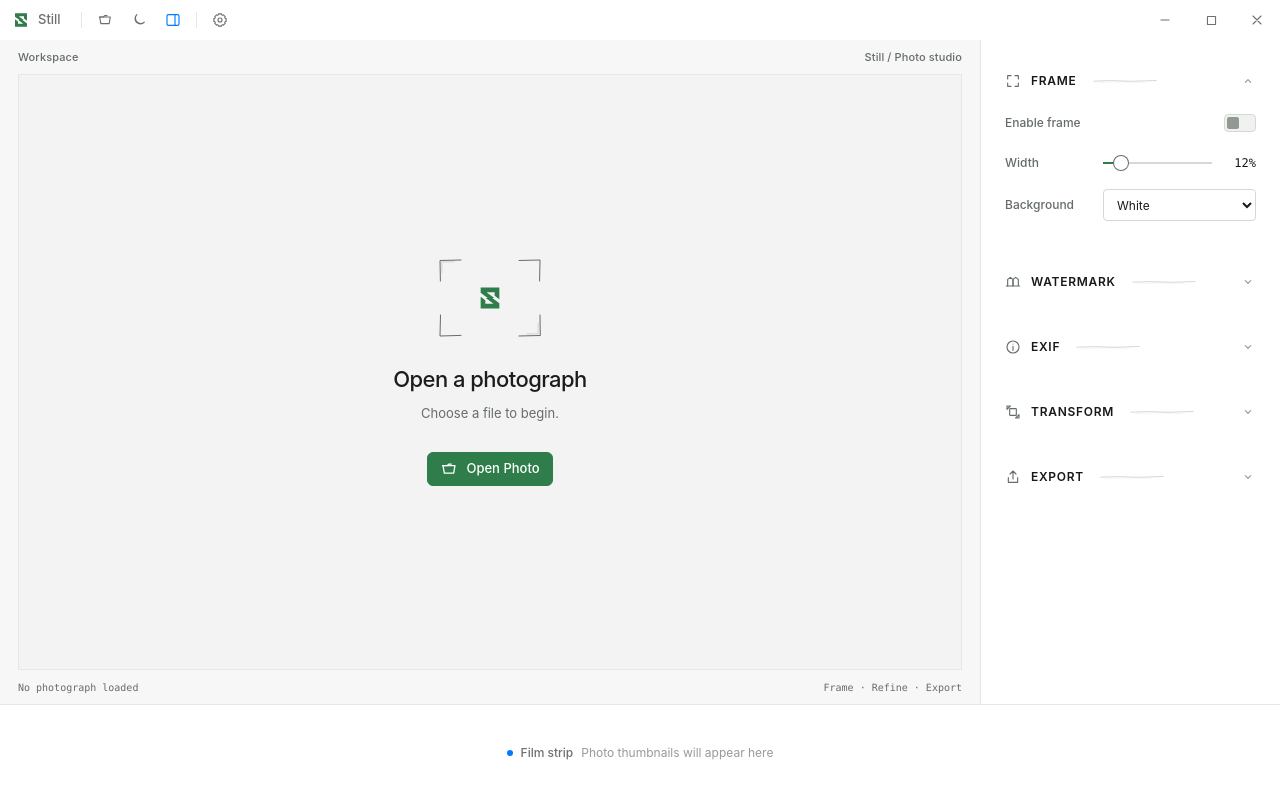
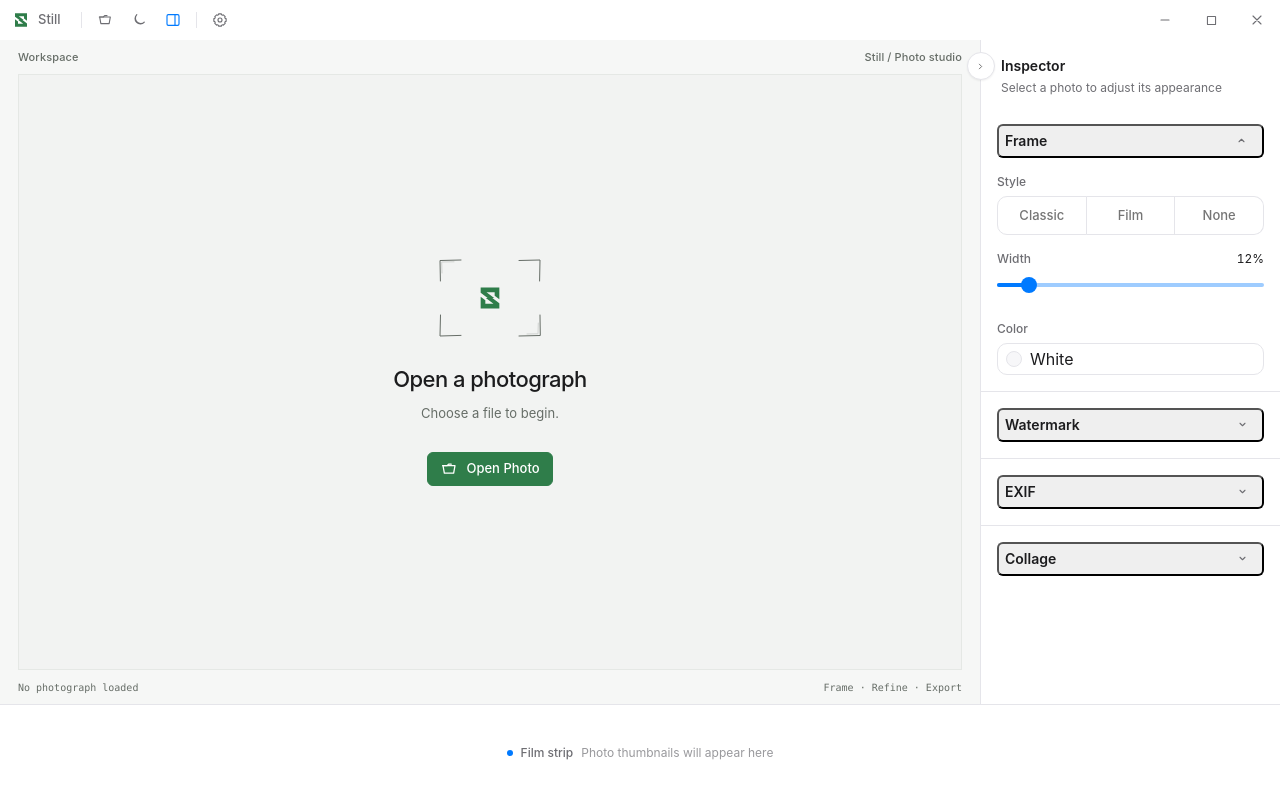
Before and after one commit to modan-photo/still, a React (Vite) app: page / in a window 1280 px wide. Built offline with nearby package versions, Linux system fonts and the light colour scheme.

Commit message:
feat(inspector): add resizable collapsible editing controls

```diff
--- a/src/App.tsx
+++ b/src/App.tsx
@@ -1,13 +1,13 @@
 import { useState } from "react";
 import "./App.css";
 import { Icon } from "./components/Icons";
-import { Inspector } from "./components/Inspector";
 import { Placeholder } from "./components/Placeholder";
 import { CropCorners } from "./components/Sketch";
 import { StillMark } from "./components/StillMark";
 import type { ThemeController } from "./hooks/useTheme";
 import { AppShell } from "./layout/AppShell";
 import { TitleBar } from "./layout/TitleBar";
+import { RightPanel } from "./layout/RightPanel";
 
 type AppProps = {
   theme: ThemeController;
@@ -74,7 +74,12 @@
           </div>
         </main>
       )}
-      rightPanel={<Inspector collapsed={!inspectorOpen} />}
+      rightPanel={(
+        <RightPanel
+          collapsed={!inspectorOpen}
+          onCollapsedChange={(collapsed) => setInspectorOpen(!collapsed)}
+        />
+      )}
       filmStrip={<Placeholder label="Film strip" description="Photo thumbnails will appear here" />}
     />
   );
--- /dev/null
+++ b/src/components/PanelSection.tsx
@@ -0,0 +1,48 @@
+import { Collapse, IconButton } from "@mui/material";
+import { useId, useState, type ReactNode } from "react";
+import { Icon } from "./Icons";
+
+type PanelSectionProps = {
+  title: string;
+  children: ReactNode;
+  defaultOpen?: boolean;
+};
+
+export function PanelSection({ title, children, defaultOpen = false }: PanelSectionProps) {
+  const [open, setOpen] = useState(defaultOpen);
+  const contentId = useId();
+
+  return (
+    <section className="border-b border-subtle px-4 py-4 last:border-b-0">
+      <button
+        className="flex w-full items-center justify-between rounded-sm text-left outline-none transition-colors duration-fast ease-app hover:text-accent focus-visible:outline-2 focus-visible:outline-offset-2 focus-visible:outline-accent"
+        type="button"
+        aria-expanded={open}
+        aria-controls={contentId}
+        onClick={() => setOpen((value) => !value)}
+      >
+        <span className="text-sm font-semibold text-primary">{title}</span>
+        <IconButton
+          component="span"
+          size="small"
+          tabIndex={-1}
+          sx={{
+            width: 28,
+            height: 28,
+            color: "text.secondary",
+            transform: open ? "rotate(180deg)" : "rotate(0deg)",
+            transition: "transform var(--motion-base) var(--motion-easing)",
+          }}
+        >
+          <Icon name="chevron" size={15} />
+        </IconButton>
+      </button>
+
+      <Collapse in={open} timeout={200} easing="var(--motion-easing)" unmountOnExit>
+        <div id={contentId} className="space-y-4 pt-4">
+          {children}
+        </div>
+      </Collapse>
+    </section>
+  );
+}
--- /dev/null
+++ b/src/components/ParamSlider.tsx
@@ -0,0 +1,40 @@
+import { Slider } from "@mui/material";
+import { useState } from "react";
+
+type ParamSliderProps = {
+  label: string;
+  defaultValue: number;
+  min?: number;
+  max?: number;
+  step?: number;
+  suffix?: string;
+};
+
+export function ParamSlider({
+  label,
+  defaultValue,
+  min = 0,
+  max = 100,
+  step = 1,
+  suffix = "",
+}: ParamSliderProps) {
+  const [value, setValue] = useState(defaultValue);
+
+  return (
+    <div>
+      <div className="mb-1 flex items-center justify-between gap-3 text-xs">
+        <span className="font-medium text-secondary">{label}</span>
+        <output className="tabular-nums text-primary">{value}{suffix}</output>
+      </div>
+      <Slider
+        aria-label={label}
+        value={value}
+        min={min}
+        max={max}
+        step={step}
+        onChange={(_, nextValue) => setValue(nextValue as number)}
+        size="small"
+      />
+    </div>
+  );
+}
--- a/src/layout/AppShell.tsx
+++ b/src/layout/AppShell.tsx
@@ -20,9 +20,7 @@
         <section className="min-h-0 min-w-0 flex-1 overflow-hidden" aria-label="Editor canvas">
           {mainCanvas}
         </section>
-        <aside className="min-h-0 w-[300px] shrink-0 border-l border-subtle bg-app-surface" aria-label="Editor parameters">
-          {rightPanel}
-        </aside>
+        {rightPanel}
       </div>
 
       <footer className="min-h-0 min-w-0 border-t border-subtle bg-app-surface" aria-label="Photo filmstrip">
--- /dev/null
+++ b/src/layout/RightPanel.tsx
@@ -0,0 +1,158 @@
+import { IconButton, MenuItem, Select, ToggleButton, ToggleButtonGroup } from "@mui/material";
+import { useRef, useState, type PointerEvent as ReactPointerEvent, type ReactNode } from "react";
+import { Icon } from "../components/Icons";
+import { PanelSection } from "../components/PanelSection";
+import { ParamSlider } from "../components/ParamSlider";
+
+type RightPanelProps = {
+  collapsed: boolean;
+  onCollapsedChange: (collapsed: boolean) => void;
+};
+
+const MIN_WIDTH = 280;
+const MAX_WIDTH = 400;
+
+export function RightPanel({ collapsed, onCollapsedChange }: RightPanelProps) {
+  const [width, setWidth] = useState(300);
+  const dragStart = useRef({ x: 0, width: 300 });
+
+  const startResize = (event: ReactPointerEvent<HTMLDivElement>) => {
+    dragStart.current = { x: event.clientX, width };
+    event.currentTarget.setPointerCapture(event.pointerId);
+  };
+
+  const resize = (event: ReactPointerEvent<HTMLDivElement>) => {
+    if (!event.currentTarget.hasPointerCapture(event.pointerId)) return;
+    const nextWidth = dragStart.current.width + dragStart.current.x - event.clientX;
+    setWidth(Math.min(MAX_WIDTH, Math.max(MIN_WIDTH, nextWidth)));
+  };
+
+  return (
+    <aside
+      id="right-panel"
+      className="relative min-h-0 shrink-0 border-l border-subtle bg-app-surface transition-[width] duration-base ease-app"
+      style={{ width: collapsed ? 0 : width }}
+      aria-label="Inspector"
+      data-collapsed={collapsed}
+    >
+      {!collapsed && (
+        <div
+          className="absolute inset-y-0 left-0 z-20 w-1 -translate-x-1/2 cursor-col-resize touch-none outline-none transition-colors duration-fast hover:bg-accent focus-visible:bg-accent focus-visible:outline-2 focus-visible:outline-offset-2 focus-visible:outline-accent"
+          role="separator"
+          aria-label="Resize inspector"
+          aria-orientation="vertical"
+          aria-valuemin={MIN_WIDTH}
+          aria-valuemax={MAX_WIDTH}
+          aria-valuenow={width}
+          tabIndex={0}
+          onPointerDown={startResize}
+          onPointerMove={resize}
+          onKeyDown={(event) => {
+            if (event.key !== "ArrowLeft" && event.key !== "ArrowRight") return;
+            event.preventDefault();
+            const delta = event.key === "ArrowLeft" ? 8 : -8;
+            setWidth((current) => Math.min(MAX_WIDTH, Math.max(MIN_WIDTH, current + delta)));
+          }}
+        />
+      )}
+
+      <IconButton
+        aria-label={collapsed ? "Expand inspector" : "Collapse inspector"}
+        onClick={() => onCollapsedChange(!collapsed)}
+        size="small"
+        sx={{
+          position: "absolute",
+          zIndex: 30,
+          top: 12,
+          left: -14,
+          width: 28,
+          height: 28,
+          border: "1px solid",
+          borderColor: "divider",
+          bgcolor: "background.paper",
+          boxShadow: "var(--shadow-elev1)",
+          "&:hover": { bgcolor: "background.default" },
+        }}
+      >
+        <span className={collapsed ? "rotate-90" : "-rotate-90"}>
+          <Icon name="chevron" size={14} />
+        </span>
+      </IconButton>
+
+      <div
+        className="flex h-full min-w-[280px] flex-col"
+        style={{ display: collapsed ? "none" : undefined }}
+        aria-hidden={collapsed}
+      >
+        <div className="shrink-0 px-5 pb-3 pt-4">
+          <h2 className="m-0 text-sm font-semibold text-primary">Inspector</h2>
+          <p className="m-0 mt-1 text-xs text-secondary">Select a photo to adjust its appearance</p>
+        </div>
+
+        <div className="min-h-0 flex-1 overflow-y-auto overscroll-contain">
+          <PanelSection title="Frame" defaultOpen>
+            <Field label="Style">
+              <ToggleButtonGroup exclusive defaultValue="classic" size="small" fullWidth>
+                <ToggleButton value="classic">Classic</ToggleButton>
+                <ToggleButton value="film">Film</ToggleButton>
+                <ToggleButton value="none">None</ToggleButton>
+              </ToggleButtonGroup>
+            </Field>
+            <ParamSlider label="Width" defaultValue={12} suffix="%" />
+            <Field label="Color">
+              <button className="flex h-8 w-full items-center gap-2 rounded-md border border-subtle bg-app-elevated px-2 text-xs text-primary" type="button">
+                <span className="h-4 w-4 rounded-full border border-subtle bg-app-base" />White
+              </button>
+            </Field>
+          </PanelSection>
+
+          <PanelSection title="Watermark">
+            <Field label="Type">
+              <ToggleButtonGroup exclusive defaultValue="text" size="small" fullWidth>
+                <ToggleButton value="text">Text</ToggleButton>
+                <ToggleButton value="image">Image</ToggleButton>
+              </ToggleButtonGroup>
+            </Field>
+            <Field label="Position"><CompactSelect value="bottom-right" options={["Top left", "Center", "Bottom right"]} /></Field>
+            <ParamSlider label="Opacity" defaultValue={72} suffix="%" />
+            <ParamSlider label="Rotation" defaultValue={0} min={-180} max={180} suffix="°" />
+          </PanelSection>
+
+          <PanelSection title="EXIF">
+            <dl className="m-0 grid grid-cols-[auto_1fr] gap-x-4 gap-y-3 text-xs">
+              <dt className="text-secondary">Camera</dt><dd className="m-0 text-right text-primary">—</dd>
+              <dt className="text-secondary">Lens</dt><dd className="m-0 text-right text-primary">—</dd>
+              <dt className="text-secondary">Exposure</dt><dd className="m-0 text-right text-primary">—</dd>
+              <dt className="text-secondary">ISO</dt><dd className="m-0 text-right text-primary">—</dd>
+            </dl>
+          </PanelSection>
+
+          <PanelSection title="Collage">
+            <div className="grid grid-cols-2 gap-3">
+              <Field label="Rows"><CompactSelect value="2" options={["1", "2", "3", "4"]} /></Field>
+              <Field label="Columns"><CompactSelect value="2" options={["1", "2", "3", "4"]} /></Field>
+            </div>
+            <ParamSlider label="Gap" defaultValue={8} max={32} suffix="px" />
+            <Field label="Background">
+              <button className="flex h-8 w-full items-center gap-2 rounded-md border border-subtle bg-app-elevated px-2 text-xs text-primary" type="button">
+                <span className="h-4 w-4 rounded-full border border-subtle bg-app-base" />Canvas color
+              </button>
+            </Field>
+          </PanelSection>
+        </div>
+      </div>
+    </aside>
+  );
+}
+
+function Field({ label, children }: { label: string; children: ReactNode }) {
+  return <label className="block"><span className="mb-1.5 block text-xs font-medium text-secondary">{label}</span>{children}</label>;
+}
+
+function CompactSelect({ value, options }: { value: string; options: string[] }) {
+  return (
+    <Select defaultValue={value} size="small" fullWidth sx={{ height: 32, fontSize: 12 }}>
+      {options.map((option, index) => <MenuItem value={index === 0 && value.includes("-") ? "top-left" : index === 1 && value.includes("-") ? "center" : index === 2 && value.includes("-") ? "bottom-right" : option} key={option}>{option}</MenuItem>)}
+    </Select>
+  );
+}
```
Also changed, not shown: src/layout/TitleBar.tsx (+11 -11 lines).
